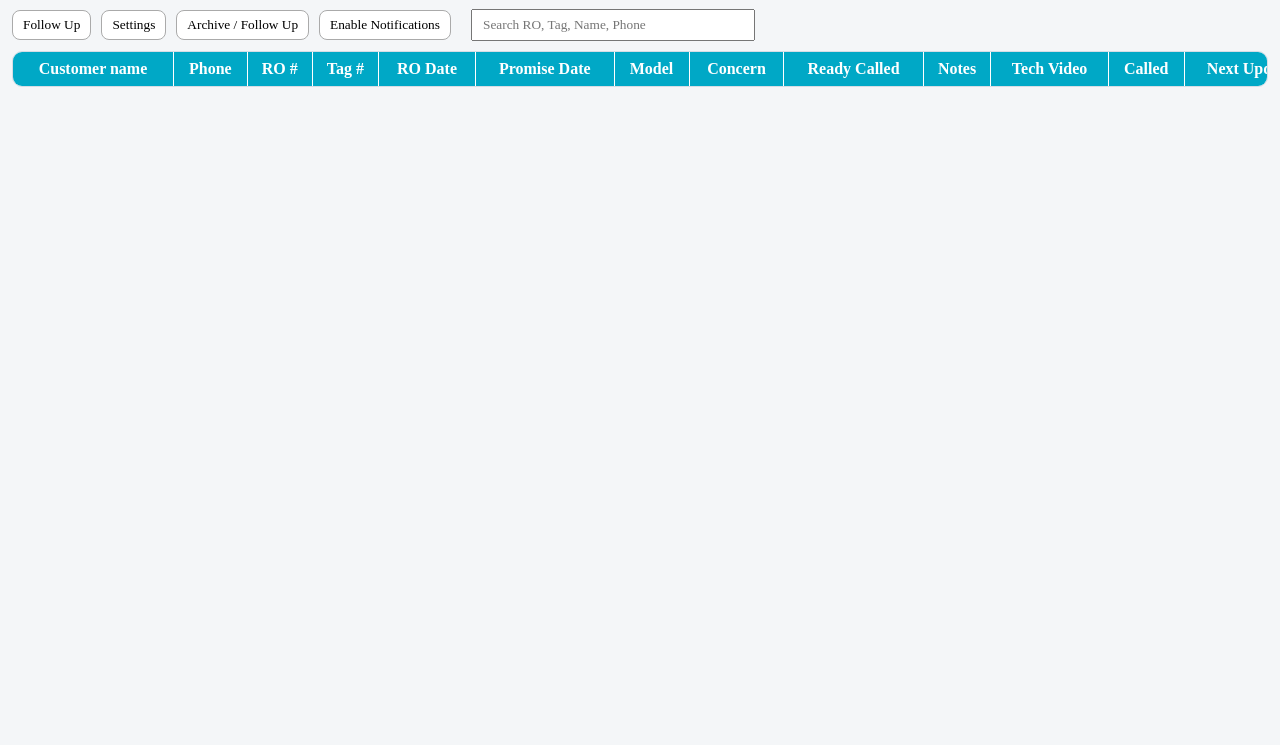
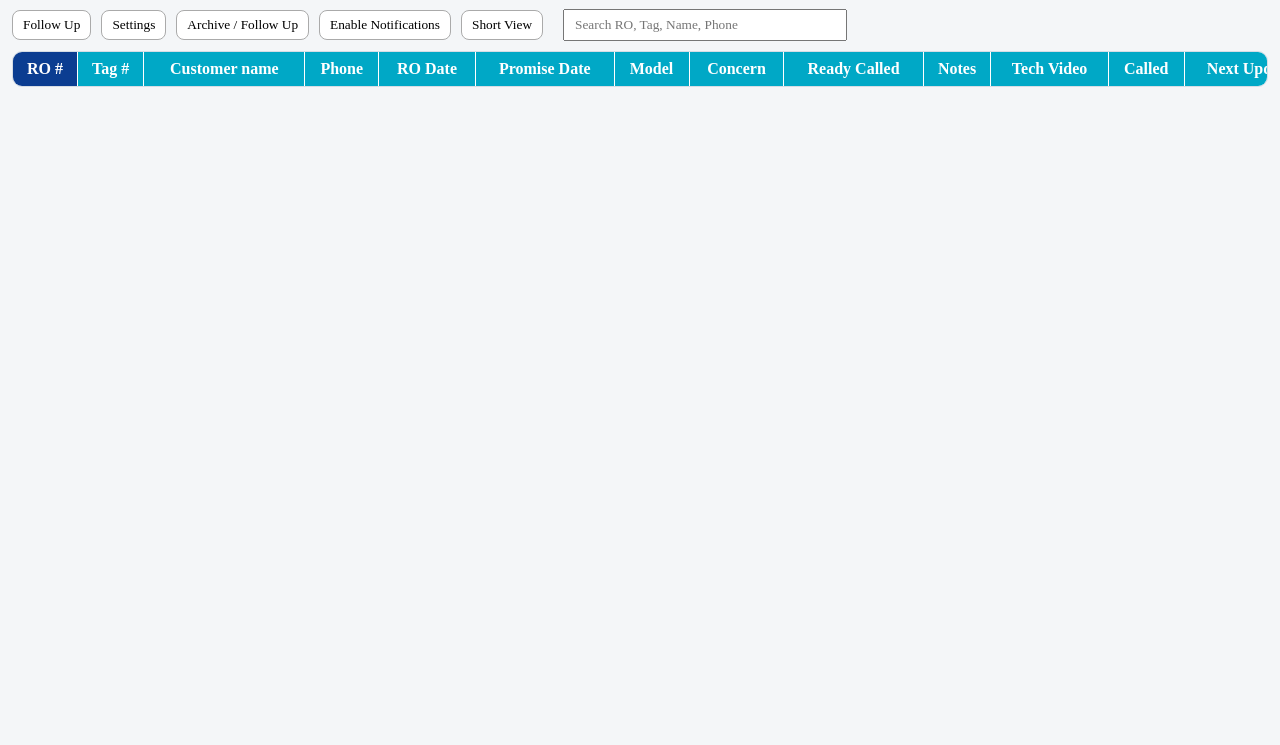
Before and after one commit to iattv7-collab/dealer-operations-system, a plain HTML site: page public/ro/index.html in a window 1280 px wide. Shown: the part 55-800 px from the top of the page. Drawn offline with Linux system fonts and the light colour scheme; no server answers.

Commit message:
Add short/full view toggle and improve RO tracker layout

```diff
--- a/public/ro/index.html
+++ b/public/ro/index.html
@@ -39,6 +39,7 @@
     <button class="btn" id="btnSettings">Settings</button>
     <button class="btn" id="btnArchiveView">Archive / Follow Up</button>
     <button class="btn" id="btnNotify">Enable Notifications</button>
+    <button class="btn" id="btnToggleView">Short View</button>
 
     <input id="searchActive" type="text" placeholder="Search RO, Tag, Name, Phone"
       style="margin-left:10px;padding:6px 10px;width:260px;font-family:'Times New Roman';" />
@@ -49,10 +50,10 @@
     <table>
       <thead>
         <tr>
+          <th>RO #</th>
+          <th>Tag #</th>
           <th>Customer name</th>
           <th>Phone</th>
-          <th>RO #</th>
-          <th>Tag #</th>
           <th>RO Date</th>
           <th>Promise Date</th>
           <th>Model</th>
--- a/public/ro/styles.css
+++ b/public/ro/styles.css
@@ -215,3 +215,25 @@ tr.row-selected textarea,
 tr.row-selected select {
   background: #f3f3f3 !important;
 }
+
+/* Freeze first column (RO #) */
+table th:first-child,
+table td:first-child {
+  position: sticky;
+  left: 0;
+  z-index: 3;
+  background: #fff;
+}
+
+/* Keep header above body cells */
+table thead th:first-child {
+  z-index: 4;
+  background: #0b3d91;
+  color: #fff;
+}
+
+/* Optional: subtle divider so it feels fixed */
+table th:first-child,
+table td:first-child {
+  box-shadow: 2px 0 4px rgba(0,0,0,0.08);
+}
```
Also changed, not shown: public/ro/app.js (+67 -9 lines). Lines whose indentation alone changed are shown as unchanged.
